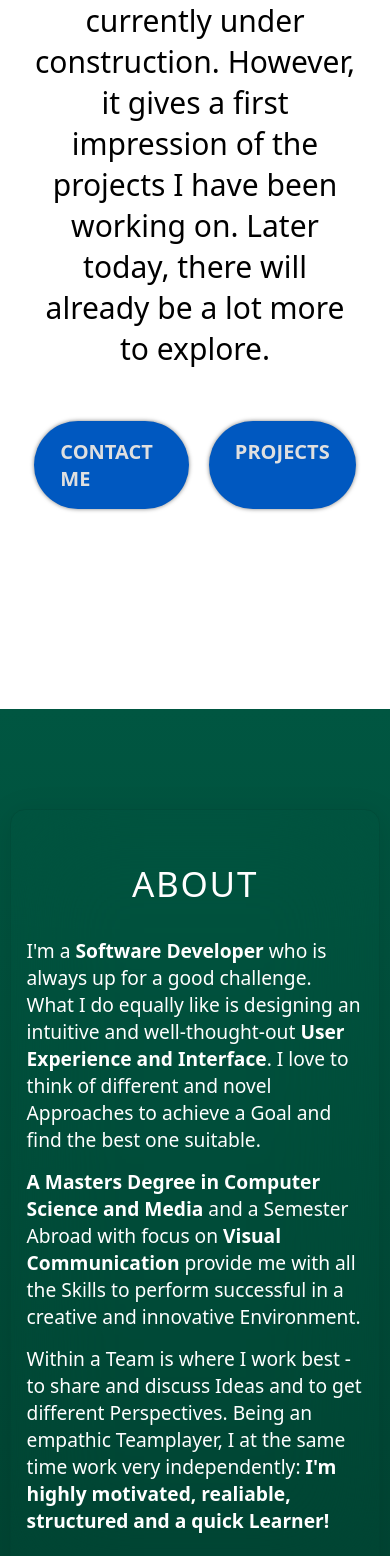
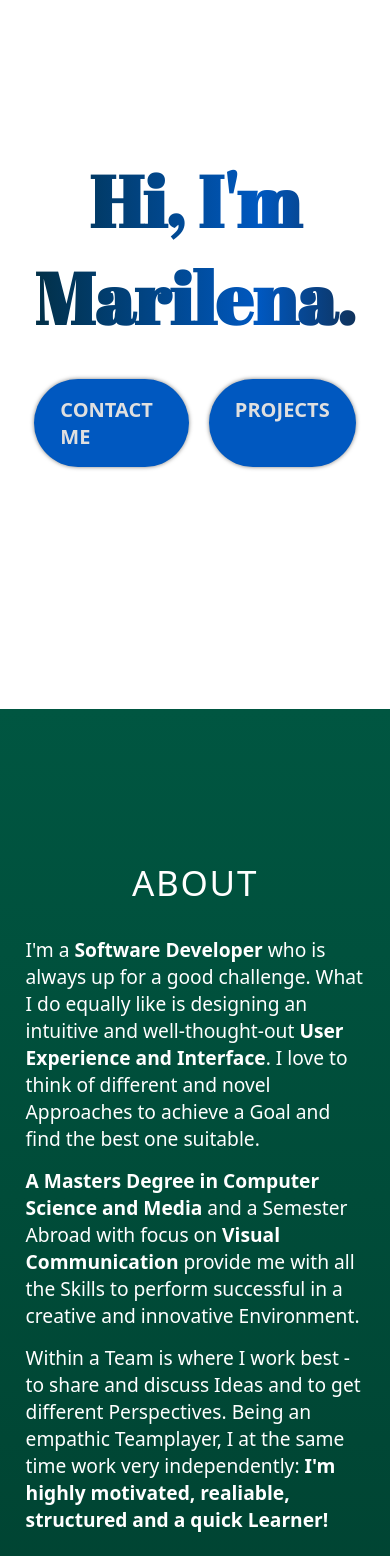
Before and after one commit to marifroe/Portfolio, a React (Vite) app: page / in a window 390 px wide. Shown: the part 152-1708 px from the top of the page. Built offline with nearby package versions, Linux system fonts and the light colour scheme.

Commit message:
made some layout changes towards responsiveness

```diff
--- a/src/components/About/About.module.css
+++ b/src/components/About/About.module.css
@@ -155,6 +155,11 @@
     background: none;
     margin-left: 10px;
     margin-right: 10px;
+
+    box-shadow: none;
+    backdrop-filter: none;
+    -webkit-backdrop-filter: none;
+    border: none;
   }
 
   .content {
--- a/src/components/Hero/Hero.module.css
+++ b/src/components/Hero/Hero.module.css
@@ -116,9 +116,14 @@
 @media screen and (max-width: 830px) {
   .container {
     flex-direction: column-reverse;
+    justify-content: center;
   }
 
   .content {
     align-items: center;
   }
+
+  .description {
+    display: none;
+  }
 }
--- a/src/components/Projects/ProjectCard.module.css
+++ b/src/components/Projects/ProjectCard.module.css
@@ -29,7 +29,7 @@
   .link {
     color: var(--color-text-light);
     background: var(--color-pop-2);
-}
+  }
 }
 
 .image {
@@ -100,3 +100,14 @@
   background: var(--color-neutral-darker);
   padding: 11px 22px;
 }
+
+@media screen and (max-width: 830px) {
+  .image {
+    filter: none;
+  }
+
+  .link {
+    color: var(--color-text-light);
+    background: var(--color-pop-2);
+  }
+}
--- a/src/components/Projects/Projects.module.css
+++ b/src/components/Projects/Projects.module.css
@@ -50,3 +50,10 @@
   background: var(--color-pop-1);
   z-index: -1;
 }
+
+@media screen and (max-width: 830px) {
+  .content {
+    margin-left: 0;
+    margin-right: 0;
+  }
+}
```
